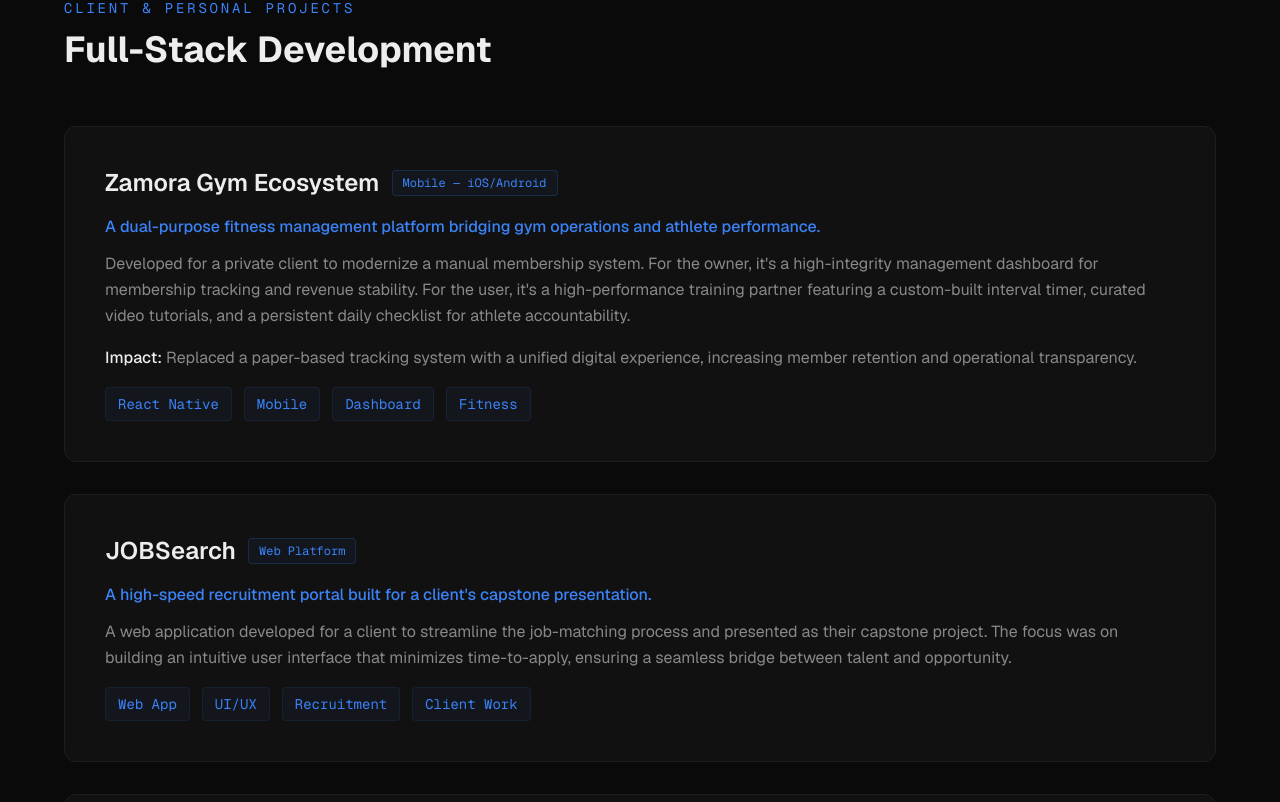
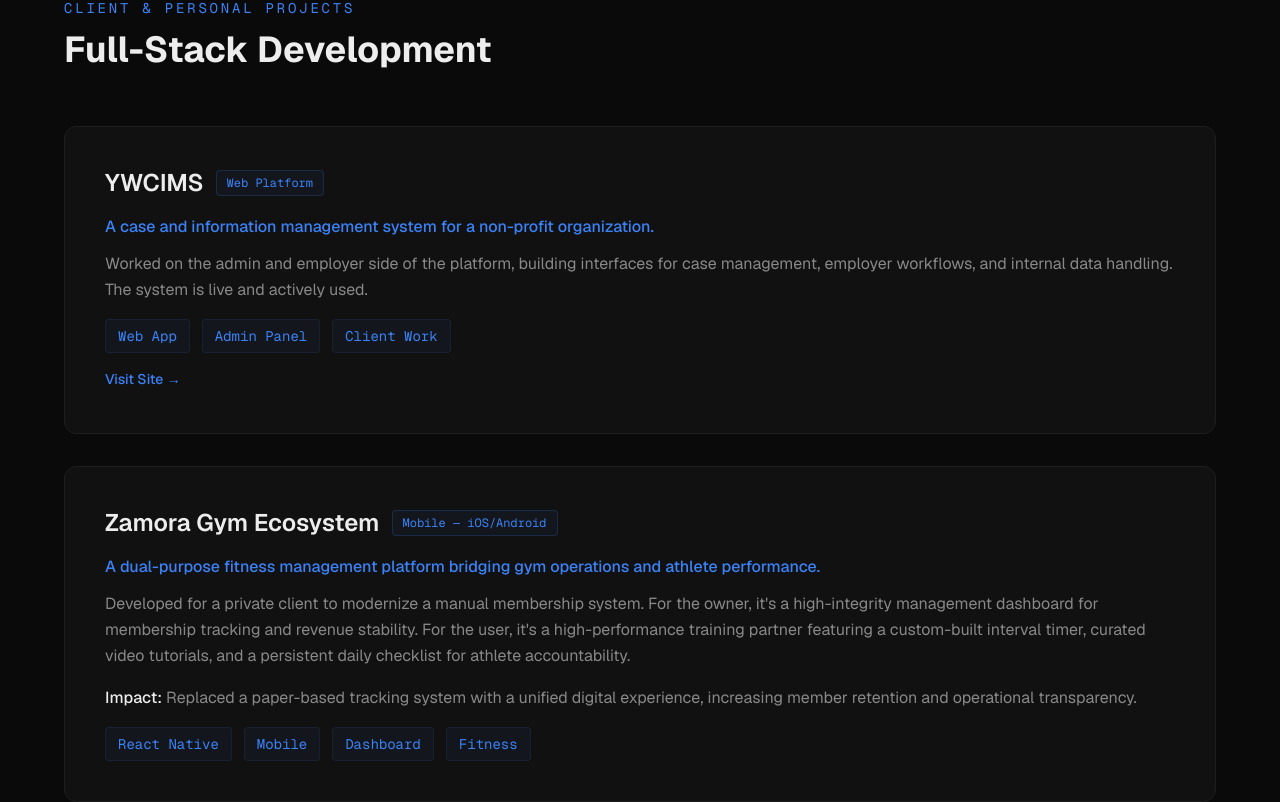
Before and after one commit to mangfredo/portfolio, a Next.js app: page / in a window 1280 px wide. Shown: the part 3039-3841 px from the top of the page. Built offline with nearby package versions, Linux system fonts and the light colour scheme.

Commit message:
add YWCIMS project

```diff
--- a/src/components/PersonalProjects.tsx
+++ b/src/components/PersonalProjects.tsx
@@ -1,4 +1,15 @@
 const projects = [
+  {
+    title: "YWCIMS",
+    platform: "Web Platform",
+    mission:
+      "A case and information management system for a non-profit organization.",
+    story:
+      "Worked on the admin and employer side of the platform, building interfaces for case management, employer workflows, and internal data handling. The system is live and actively used.",
+    impact: null,
+    tags: ["Web App", "Admin Panel", "Client Work"],
+    link: "https://ywcims.com/home.html",
+  },
   {
     title: "Zamora Gym Ecosystem",
     platform: "Mobile — iOS/Android",
@@ -131,6 +142,18 @@
                   </span>
                 ))}
               </div>
+
+              {"link" in p && p.link && (
+                <a
+                  href={p.link}
+                  target="_blank"
+                  rel="noopener noreferrer"
+                  className="sel-invert inline-flex items-center gap-1.5 mt-4 text-sm font-medium transition-colors hover:opacity-80"
+                  style={{ color: "var(--accent)" }}
+                >
+                  Visit Site →
+                </a>
+              )}
             </article>
           ))}
         </div>
```
